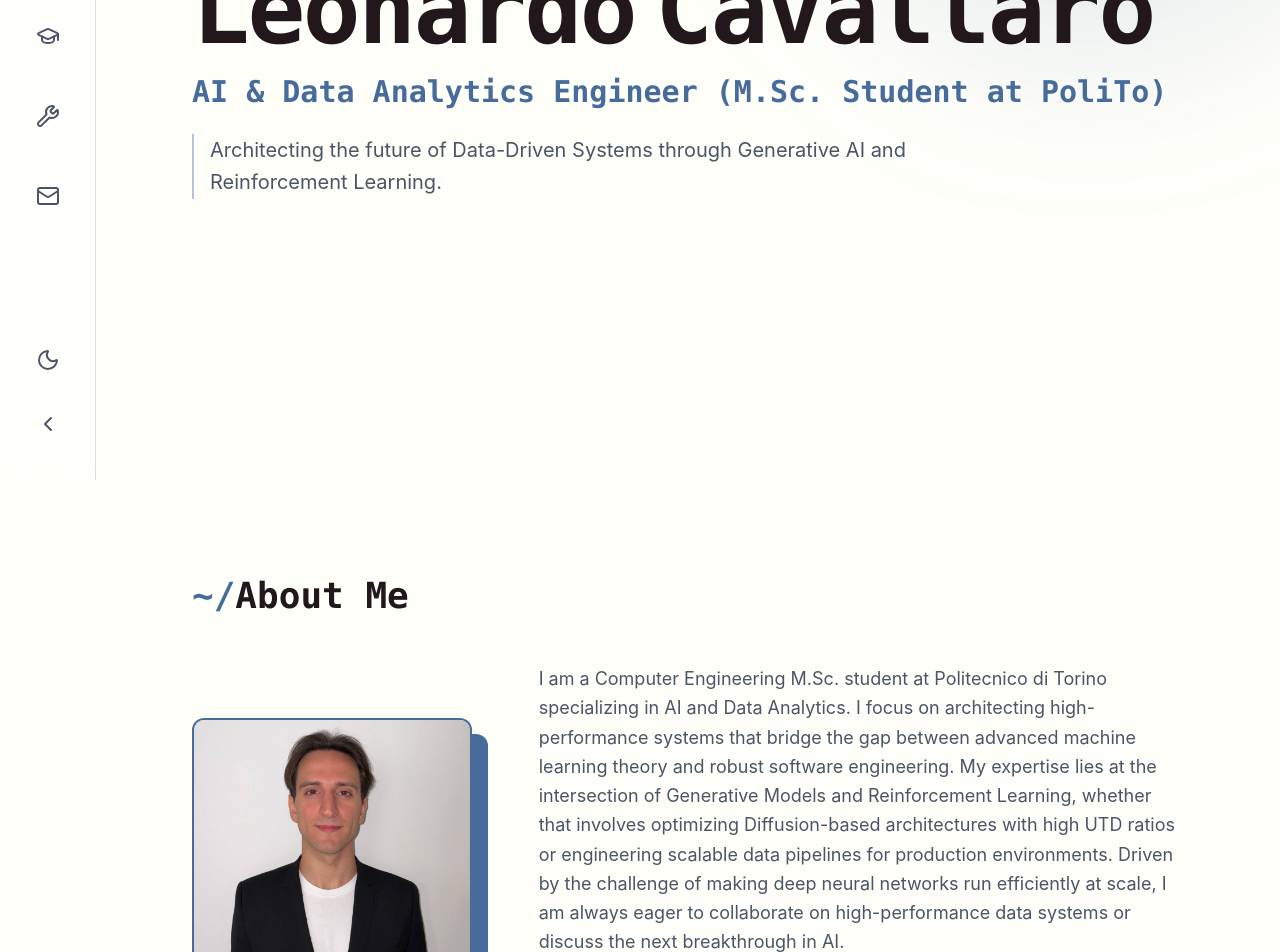
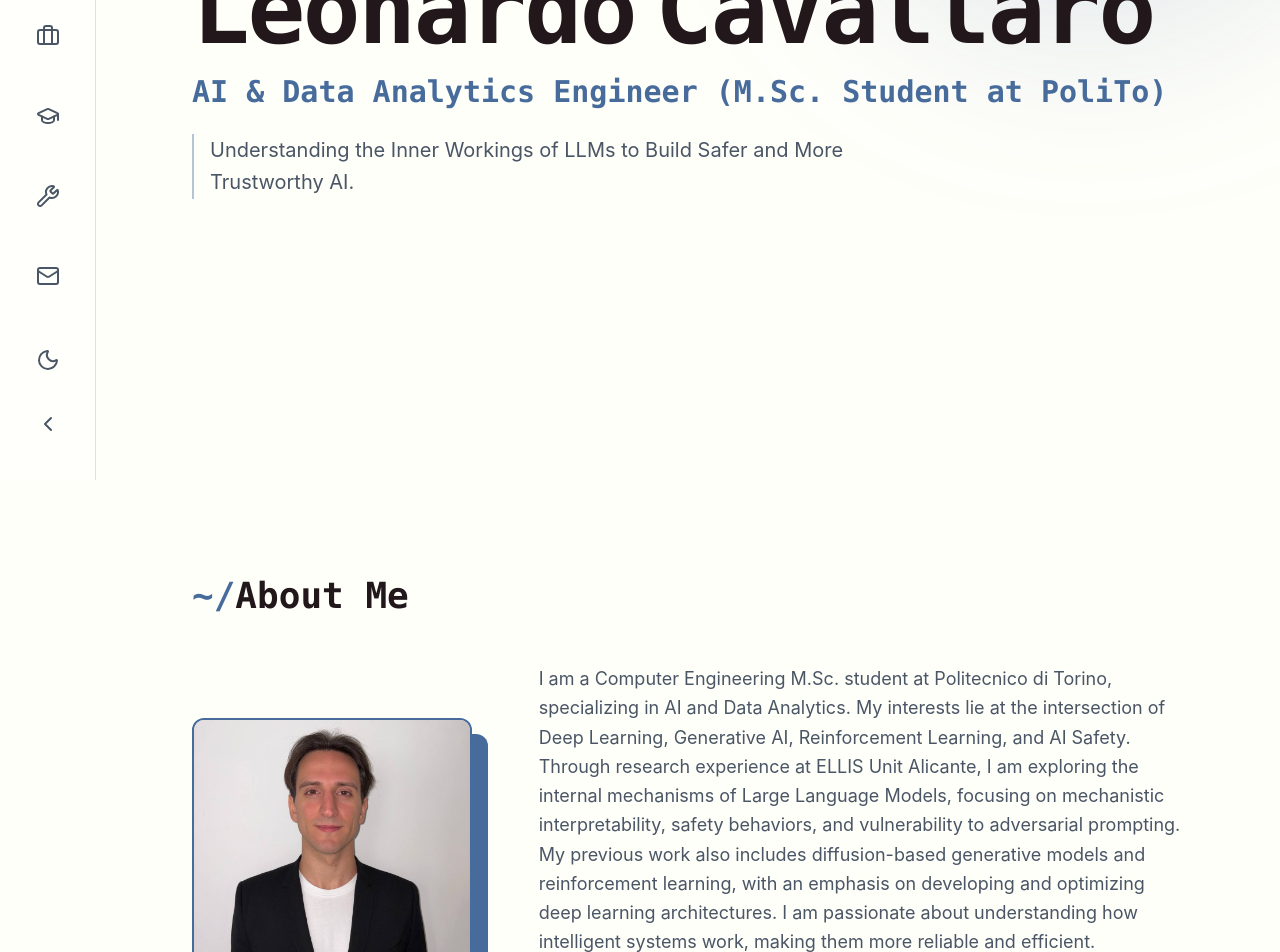
Before and after one commit to leo54200/leo54200.github.io, a React (Vite) app: page / in a window 1280 px wide. Shown: the part 320-1272 px from the top of the page. Built offline with nearby package versions, Linux system fonts and the light colour scheme.

Commit message:
Update identity object with new role, angle, and aboutMe descriptions; enhance technical skills and experience details.

```diff
--- a/src/data.ts
+++ b/src/data.ts
@@ -1,10 +1,10 @@
 export const identity = {
   name: "Leonardo Cavallaro",
   role: "AI & Data Analytics Engineer (M.Sc. Student at PoliTo)",
-  angle: "Architecting the future of Data-Driven Systems through Generative AI and Reinforcement Learning.",
+  angle: "Understanding the Inner Workings of LLMs to Build Safer and More Trustworthy AI.",
   email: "leo.cavallaro.02@gmail.com",
   linkedin: "https://www.linkedin.com/in/leonardo-cavallaro",
-  aboutMe: "I am a Computer Engineering M.Sc. student at Politecnico di Torino specializing in AI and Data Analytics. I focus on architecting high-performance systems that bridge the gap between advanced machine learning theory and robust software engineering. My expertise lies at the intersection of Generative Models and Reinforcement Learning, whether that involves optimizing Diffusion-based architectures with high UTD ratios or engineering scalable data pipelines for production environments. Driven by the challenge of making deep neural networks run efficiently at scale, I am always eager to collaborate on high-performance data systems or discuss the next breakthrough in AI."
+  aboutMe: "I am a Computer Engineering M.Sc. student at Politecnico di Torino, specializing in AI and Data Analytics. My interests lie at the intersection of Deep Learning, Generative AI, Reinforcement Learning, and AI Safety. Through research experience at ELLIS Unit Alicante, I am exploring the internal mechanisms of Large Language Models, focusing on mechanistic interpretability, safety behaviors, and vulnerability to adversarial prompting. My previous work also includes diffusion-based generative models and reinforcement learning, with an emphasis on developing and optimizing deep learning architectures. I am passionate about understanding how intelligent systems work, making them more reliable and efficient."
 };
 
 export const projects = [
@@ -49,8 +49,8 @@ export const experience = [
     id: 1,
     role: "AI Safety Researcher (Master Thesis)",
     company: "ELLIS Lab Alicante",
-    period: "2026 - Present",
-    description: "Researched AI Safety and mechanistic interpretability for text-to-image Diffusion Models within multi-agent workflows. Developed a real-time monitoring and latent-steering framework using PyTorch hooks and LangGraph to prevent safety violations and logical negation failures."
+    period: "10/2026 - Present",
+    description: "Working on AI Safety and Red Teaming for Large Language Models. My research focuses on investigating how negation-based prompting techniques can bypass LLM safety mechanisms, evaluating model vulnerabilities, and exploring their internal representations to better understand the mechanisms behind safe and unsafe model behavior."
   }
 ];
 
@@ -92,7 +92,12 @@ export const technicalSkills = [
   },
   {
     category: "Deep Learning & GenAI",
-    items: ["PyTorch", "TensorFlow", "Hugging Face", "Stable Diffusion XL (SDXL)"]
+    items: ["PyTorch", "TensorFlow", "Hugging Face", "Transformers", "Diffusion Models", "SDXL"]
+  },
+  {
+    category: "AI Safety & Interpretability",
+    items: ["LLM Red Teaming", "Mechanistic Interpretability", "Adversarial Prompting", "Activation Analysis", "Representation Analysis"
+    ]
   },
   {
     category: "Reinforcement Learning",
@@ -104,14 +109,13 @@ export const technicalSkills = [
   },
   {
     category: "Infrastructure & Tools",
-    items: ["Docker", "Git/GitHub", "React", "Tailwind CSS"]
+    items: ["Docker", "Git/GitHub", "Linux", "CUDA", "Jupyter", "React", "Tailwind CSS"]
   }
 ];
 
 export const languages = [
   { name: "Italian", proficiency: "Native" },
   { name: "English", proficiency: "Fluent" },
-  { name: "Polish", proficiency: "Basic" }
 ];
 
-export const SHOW_EXPERIENCE = false; // Set to true to show the Experience section
+export const SHOW_EXPERIENCE = true;
```
Also changed, not shown: 1 other file (tests, documents, lock files or other folders).
